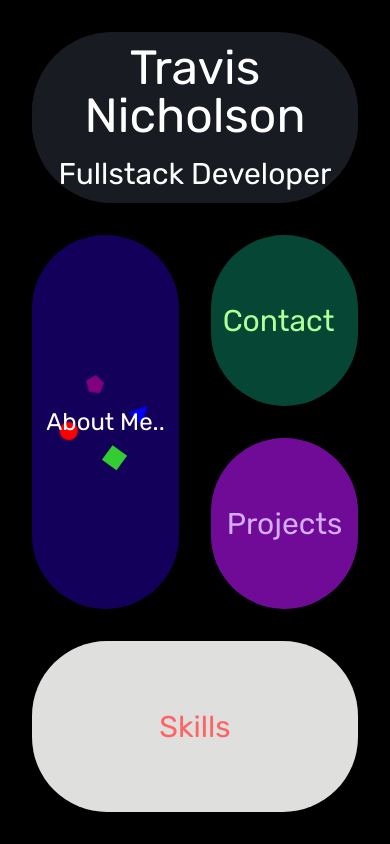
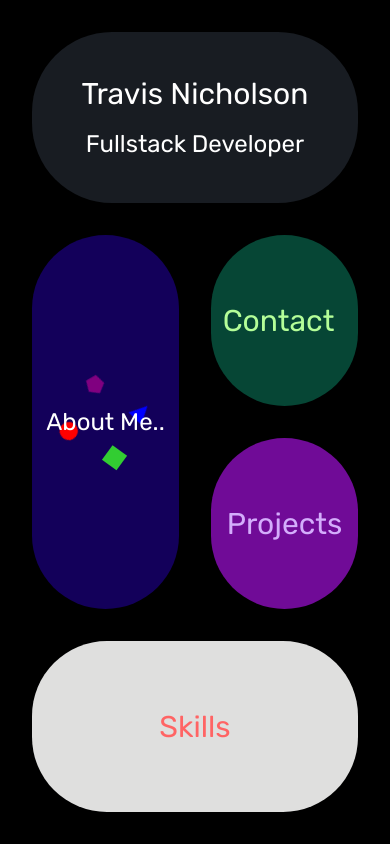
Before and after one commit to Travisnicholson90/portfolio-react, a React (Vite) app: page / in a window 390 px wide. Shown: the top 844 px of the page. Built offline with nearby package versions, Linux system fonts and the light colour scheme; a web font is replaced by a local one.

Commit message:
fixed media query for mobile

```diff
--- a/src/components/Form/Form.module.css
+++ b/src/components/Form/Form.module.css
@@ -1,6 +1,12 @@
 .wrapper {
     height: 100vh;
     max-width: 100vw;
+}
+
+@media only screen and (max-width: 360px) {
+    .wrapper {
+        max-width: 90vw;
+    }
 }
 
 .container {
@@ -8,7 +14,6 @@
     height: 100%;
     grid-template-columns: 1fr;
     place-items: center;
-    margin-inline: auto;
 }
 
 .form-container {
--- a/src/layouts/LandingPage.jsx
+++ b/src/layouts/LandingPage.jsx
@@ -16,8 +16,8 @@ const LandingPage = () => {
     return (
         <div className={`${classes['grid']}`}>
             <div ref={titleRef} className={`flex flex-col gap-4 ${classes.title} ${titleInView ? `${classes['show-title']}` : `${classes['hide-title']}`}`}>
-                <h1 className="overflow-hidden text-center text-5xl lg:text-7xl">Travis Nicholson</h1>
-                <h2 className="overflow-hidden text-center text-3xl lg:text-5xl">Fullstack Developer</h2></div>
+                <h1 className="overflow-hidden text-center text-3xl lg:text-7xl">Travis Nicholson</h1>
+                <h2 className="overflow-hidden text-center text-2xl lg:text-5xl">Fullstack Developer</h2></div>
             <div ref={aboutRef} className={` ${classes.about} ${aboutInView ? `${classes['show-about']}` : `${classes['hide-about']}` }`}>
                 <About />
             </div>
--- a/src/layouts/LandingPage.module.css
+++ b/src/layouts/LandingPage.module.css
@@ -17,7 +17,6 @@
     border-radius: 80px;
     background: #181c22;
     overflow: hidden;
-
 }
 
 .title h2, h1 {
```
